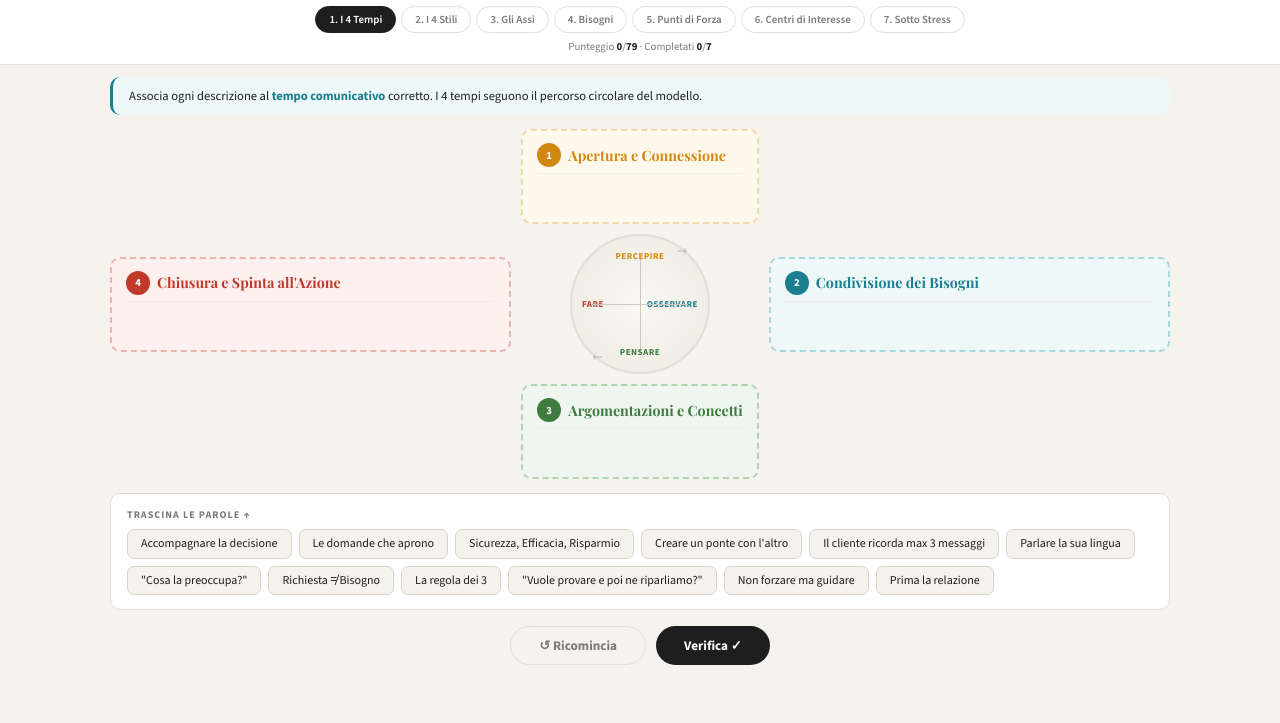
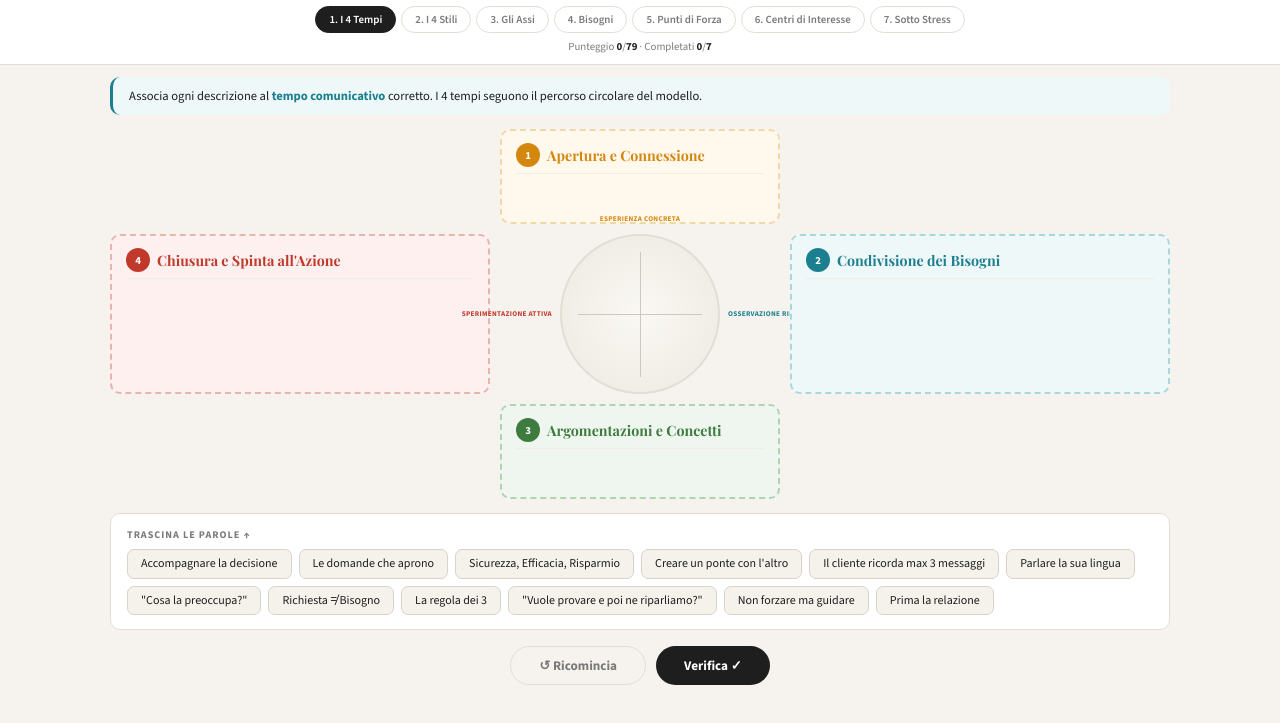
Before and after one commit to FabioDeLuca1977/comunicazione-4-tempi-gioco, a plain HTML site: page index.html in a window 1280 px wide. Shown: the part 63-786 px from the top of the page. Drawn offline with nearby package versions, Linux system fonts and the light colour scheme.

Commit message:
fix spazio etichette hub

```diff
--- a/index.html
+++ b/index.html
@@ -92,19 +92,23 @@ body{font-family:var(--font-body);background:var(--bg);color:var(--ink);min-heig
 /* ── COMPASS LAYOUT ── */
 .compass{
   display:grid;
-  grid-template-columns:1.1fr auto 1.1fr;
-  grid-template-rows:auto auto auto;
+  grid-template-columns:0.8fr auto 0.8fr;
+  grid-template-rows:auto 1fr auto;
   grid-template-areas:"_ top _2" "left hub right" "_3 bot _4";
   gap:10px;margin-bottom:14px;
-  justify-items:stretch;align-items:center;
+  justify-items:stretch;align-items:stretch;
 }
 .compass-top{grid-area:top}
 .compass-right{grid-area:right}
 .compass-bot{grid-area:bot}
 .compass-left{grid-area:left}
+.compass-left .dz,.compass-right .dz{min-height:160px;display:flex;flex-direction:column}
+.compass-left .dz-items,.compass-right .dz-items{flex:1}
 .compass-hub{
   grid-area:hub;
-  width:140px;height:140px;margin:0 auto;
+  width:160px;height:160px;
+  /* extra horizontal margin to make room for E/W labels */
+  margin:0 60px;
   border-radius:50%;
   background:radial-gradient(circle,#faf8f4,#ede9e0);
   border:2px solid var(--border);
@@ -112,13 +116,14 @@ body{font-family:var(--font-body);background:var(--bg);color:var(--ink);min-heig
   position:relative;
 }
 .compass-hub::before,.compass-hub::after{content:'';position:absolute;background:#ccc8be}
-.compass-hub::before{width:1px;height:70%;top:15%;left:50%}
-.compass-hub::after{height:1px;width:70%;left:15%;top:50%}
-.hub-t{position:absolute;font:700 .6rem var(--font-body);text-transform:uppercase;letter-spacing:.5px}
-.hub-n{top:14px;color:var(--c1)}
-.hub-s{bottom:14px;color:var(--c3)}
-.hub-w{left:10px;color:var(--c4)}
-.hub-e{right:10px;color:var(--c2)}
+.compass-hub::before{width:1px;height:80%;top:10%;left:50%}
+.compass-hub::after{height:1px;width:80%;left:10%;top:50%}
+/* Labels on axes, pushed outside circle */
+.hub-t{position:absolute;font:700 .48rem var(--font-body);text-transform:uppercase;letter-spacing:.3px;text-align:center;line-height:1.3;white-space:nowrap}
+.hub-n{top:-22px;left:50%;transform:translateX(-50%);color:var(--c1)}
+.hub-s{bottom:-22px;left:50%;transform:translateX(-50%);color:var(--c3)}
+.hub-w{left:-10px;top:50%;transform:translate(-100%,-50%);color:var(--c4)}
+.hub-e{right:-10px;top:50%;transform:translate(100%,-50%);color:var(--c2)}
 
 /* Frecce circolari decorative */
 .hub-arrow{
@@ -348,12 +353,10 @@ function render(){
       <div class="compass-top">${dzHTML(p.top)}</div>
       <div class="compass-left">${dzHTML(p.left)}</div>
       <div class="compass-hub">
-        <span class="hub-t hub-n">Percepire</span>
-        <span class="hub-t hub-s">Pensare</span>
-        <span class="hub-t hub-w">Fare</span>
-        <span class="hub-t hub-e">Osservare</span>
-        <span class="hub-arrow hub-a1">↗</span>
-        <span class="hub-arrow hub-a2">↗</span>
+        <span class="hub-t hub-n">Esperienza Concreta</span>
+        <span class="hub-t hub-s">Concettualizzazione Astratta</span>
+        <span class="hub-t hub-w">Sperimentazione Attiva</span>
+        <span class="hub-t hub-e">Osservazione Riflessiva</span>
       </div>
       <div class="compass-right">${dzHTML(p.right)}</div>
       <div class="compass-bot">${dzHTML(p.bot)}</div>
```
